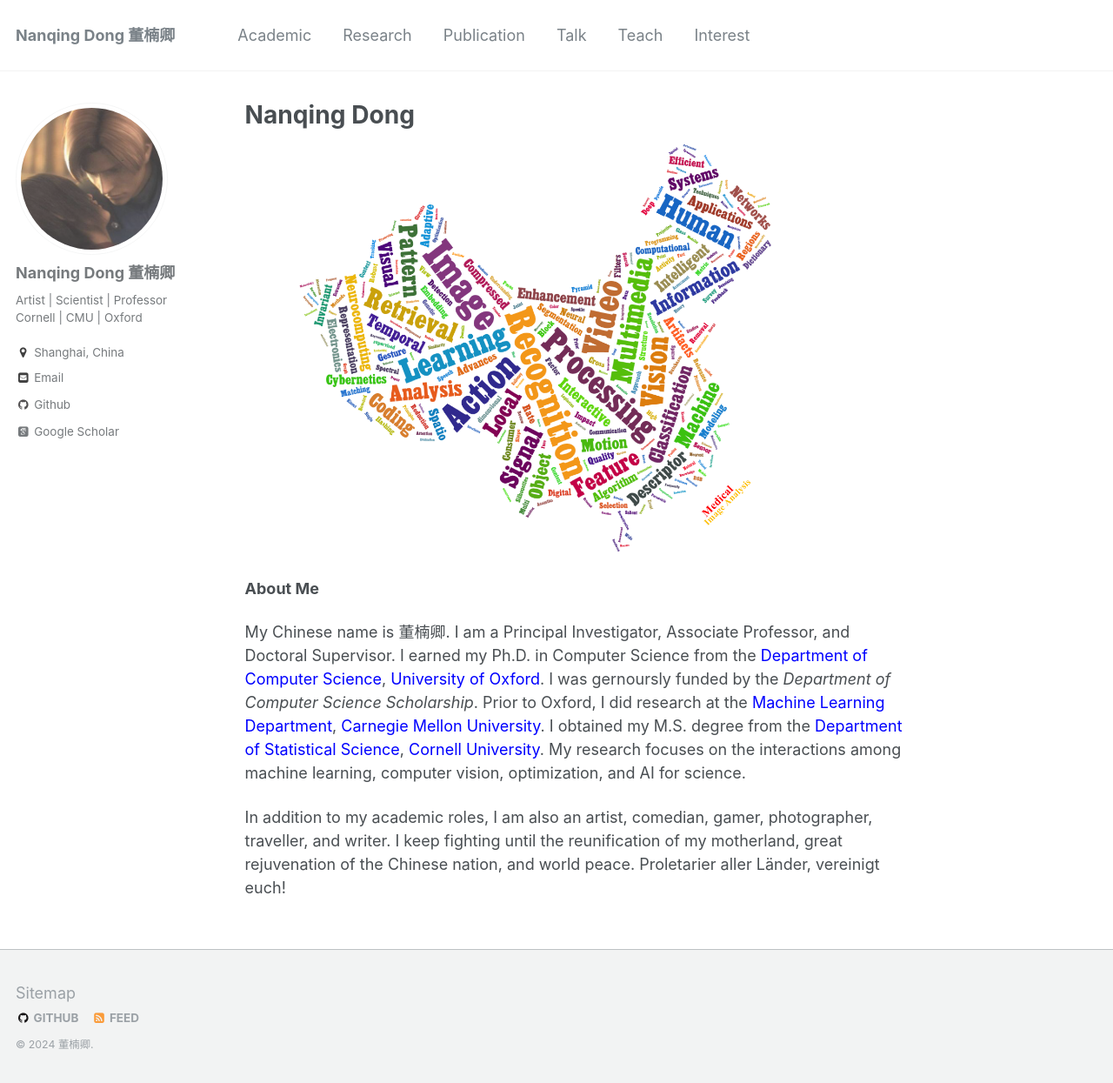
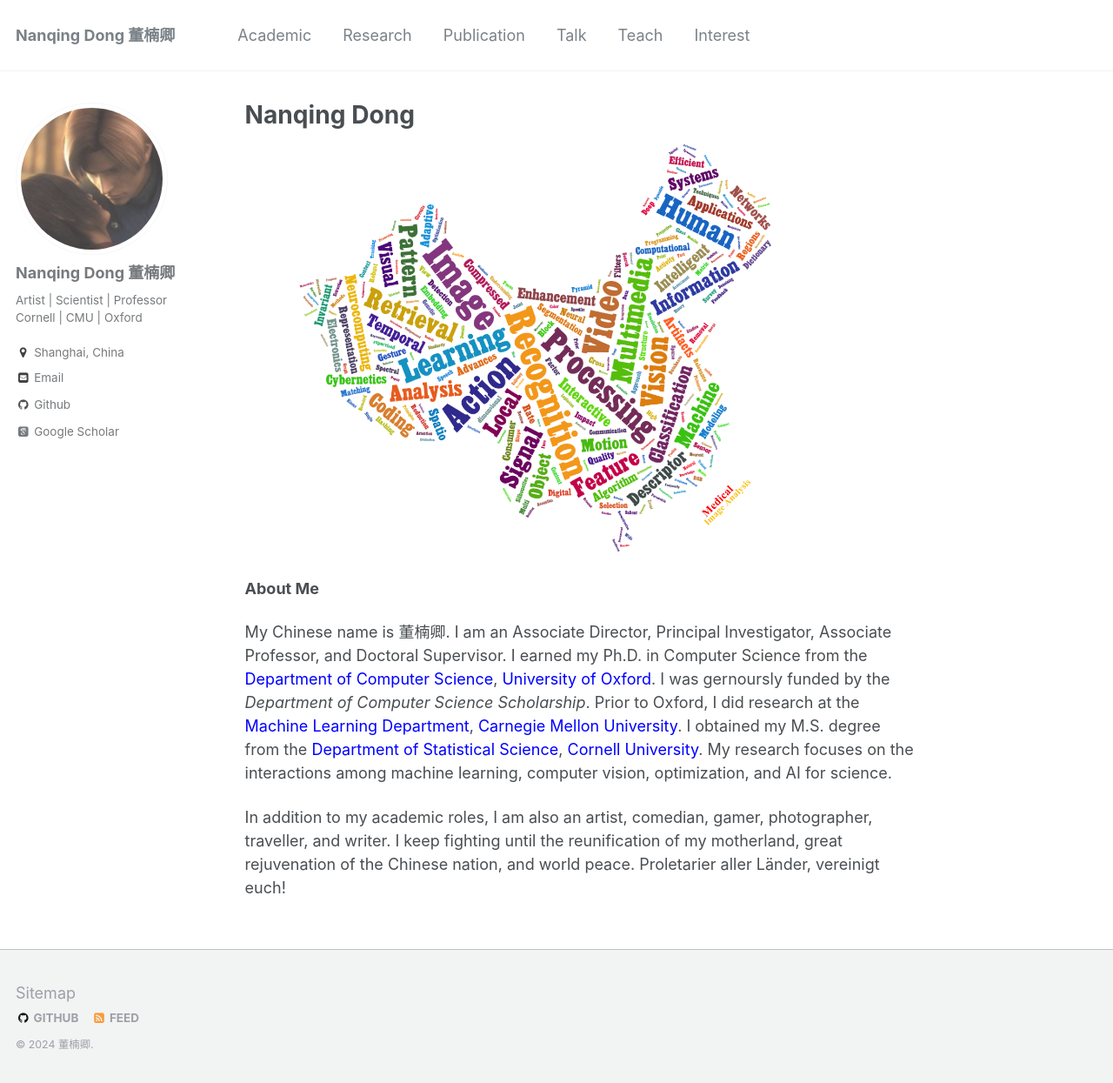
Before and after one commit to eveningdong/eveningdong.github.io, a Jekyll site: the page built from _pages/about.md, in a window 1280 px wide and 1246 px high. Shown: the whole window at 87% size. Built offline with Jekyll 4.4.1, drawn with Linux system fonts in a browser that asks for light colours; some web fonts are replaced.

Commit message:
Update about.md

```diff
--- a/_pages/about.md
+++ b/_pages/about.md
@@ -12,7 +12,7 @@
 
 **About Me**
 
-My Chinese name is 董楠卿. I am a Principal Investigator, Associate Professor, and Doctoral Supervisor. I earned my Ph.D. in Computer Science from the [<span style="color:blue">Department of Computer Science</span>](http://www.cs.ox.ac.uk), [<span style="color:blue">University of Oxford</span>](http://www.ox.ac.uk). I was gernoursly funded by the *Department of Computer Science Scholarship*. Prior to Oxford, I did research at the [<span style="color:blue">Machine Learning Department</span>](https://www.ml.cmu.edu), [<span style="color:blue">Carnegie Mellon University</span>](https://www.cmu.edu). I obtained my M.S. degree from the [<span style="color:blue">Department of Statistical Science</span>](https://stat.cornell.edu), [<span style="color:blue">Cornell University</span>](https://www.cornell.edu). My research focuses on the interactions among machine learning, computer vision, optimization, and AI for science.
+My Chinese name is 董楠卿. I am an Associate Director, Principal Investigator, Associate Professor, and Doctoral Supervisor. I earned my Ph.D. in Computer Science from the [<span style="color:blue">Department of Computer Science</span>](http://www.cs.ox.ac.uk), [<span style="color:blue">University of Oxford</span>](http://www.ox.ac.uk). I was gernoursly funded by the *Department of Computer Science Scholarship*. Prior to Oxford, I did research at the [<span style="color:blue">Machine Learning Department</span>](https://www.ml.cmu.edu), [<span style="color:blue">Carnegie Mellon University</span>](https://www.cmu.edu). I obtained my M.S. degree from the [<span style="color:blue">Department of Statistical Science</span>](https://stat.cornell.edu), [<span style="color:blue">Cornell University</span>](https://www.cornell.edu). My research focuses on the interactions among machine learning, computer vision, optimization, and AI for science.
 
 In addition to my academic roles, I am also an artist, comedian, gamer, photographer, traveller, and writer. I keep fighting until the reunification of my motherland, great rejuvenation of the Chinese nation, and world peace. Proletarier aller Länder, vereinigt euch!
 
```
